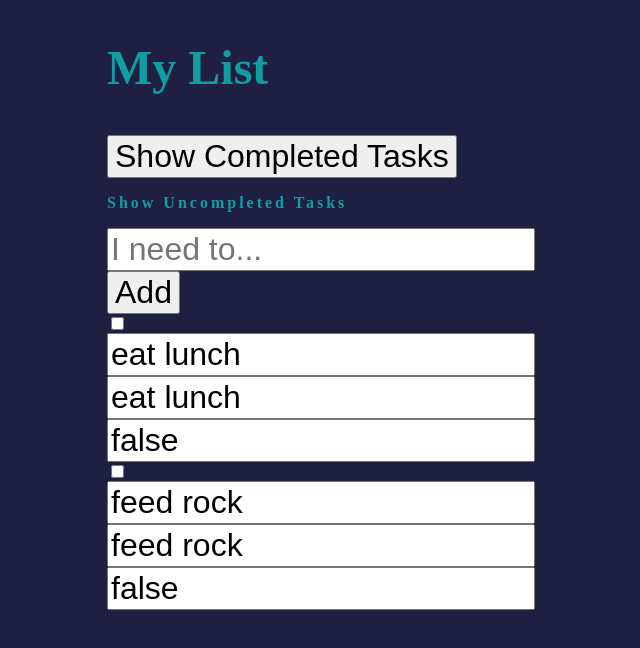
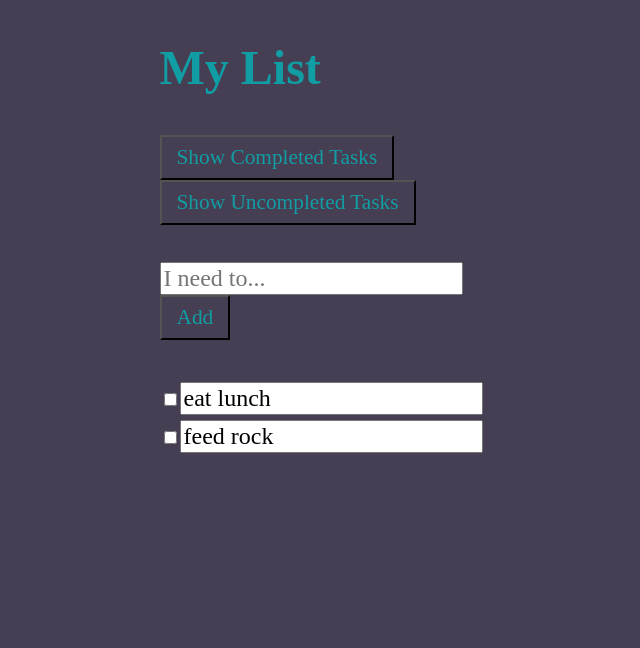
Before and after one commit to waverlywang7/cs124, a React (Create React App) app: page / in a window 1280 px wide. Shown: the top 648 px of the page, without its empty margins (329-969 px from the left). Built offline with nearby package versions, Linux system fonts and the light colour scheme.

Commit message:
tried to do completed things

```diff
--- a/src/App.js
+++ b/src/App.js
@@ -3,6 +3,7 @@ import './App.css';
 import MyList from './MyList';
 import React from "react";
 import { useState } from 'react';
+import './ListItem.js'
 import {generateUniqueID} from "web-vitals/dist/modules/lib/generateUniqueID";
 
 
@@ -28,11 +29,14 @@ function App(props) {
     }
 
 
+
+
     return <div>
         <MyList list={data}
                 onItemAdded={handleItemAdded}
                 onDeleteListItem={handleDeleteListItem}
                 onListItemFieldChanged={handleListItemFieldChanged}
+                //onToggleListItemCompleted={toggleListItemCompleted}
         /></div>;
 };
 
--- a/src/ListItem.css
+++ b/src/ListItem.css
@@ -1,4 +1,4 @@
-body{
+body {
         font-family: "Avenir";
         color: #119DA4;
         display: flex;
@@ -8,17 +8,35 @@ body{
         flex-start: center;
         padding-left: 20px;
         font-size: 24pt;
-    background-color: #1F2041;
+        background-color: #463E52;
 }
+
 input{
-    font-size: 24pt;
+    font-family: "Avenir";
+    font-size: 18pt;
     display: flex;
 }
 
 button{
-    font-size: 24pt;
+    font-family: "Avenir";
+    font-size: 16pt;
     display: flex;
+    margin: 0;
+    padding: 8px 15px;
+
+    overflow: visible;
+    background: transparent;
+    color: inherit;
+    line-height: normal;
+    -webkit-font-smoothing: inherit;
+    -moz-osx-font-smoothing: inherit;
+    -webkit-appearance: none;
+    width: auto
 }
+button::-moz-focus-inner {
+    border: 0;
+}
+
 h3 {
     font-size: 12pt;
     letter-spacing: 3px;
@@ -26,3 +44,11 @@ h3 {
 h3:hover{
     color: orange;
 }
+
+.container > * {
+    display: inline-block;
+}
+
+.container2 > * {
+    display: inline-block;
+}
--- a/src/ListItem.js
+++ b/src/ListItem.js
@@ -1,14 +1,44 @@
 import './ListItem.css';
-import handleListItemFieldChanged from "./MyList.js";
+import './MyList.js'
+import handleChecked from "./MyList.js";
 
 import ListItemField from './ListItemField.js'
 
 function ListItem(props) {
+    // console.log(props.completed);
     const classes = ["listItem "];
+    // const checked = ["listItemChecked "]
     if (props.selected) {
         classes.push("selected");
     }
-    console.log(props.completed);
+    // console.log("selected " + props.selected);
+    // console.log("completed " + props.completed);
+    // console.log("props outside handlechecked" + props)
+
+    // function handleChecked(props){
+    //     // const updatedList = this.state.checkedboxes.map(checkedbox => {
+    //     //     if (checkedbox.id === id) {
+    //     //         checkedbox.completed = !checkedbox.completed;
+    //     //     }
+    //     //     return checkedbox;
+    //     // });
+    //     // console.log("inside handleChecked " + props.selected);
+    //     // console.log("inside handlechecked " + props.completed);
+    //     //if (props.completed){
+    //     let current = !props.completed;
+    //
+    //     console.log("current " + current);
+    //     checked.push(current.toString());
+    //     //}
+    //     console.log("checked array " + checked);
+    //     //props.completed = !props.completed;
+    //     // setData(data.map(
+    //     //     listItem => listItem.completed == completed
+    //     //         ? false
+    //     //         : true,
+    //     // ))
+    // }
+
     return (
         <div className={classes.join(" ")}
              key={props.id}
@@ -16,10 +46,22 @@ function ListItem(props) {
              onClick={(e) => {
                  props.onRowClick(e.currentTarget.id);
              }}
-        ><input type="checkbox" onChange={handleListItemFieldChanged}
-                id="listitem0" name=" listitem0" value="test"/><ListItemField field="name" {...props}/>
-            <ListItemField field="name" {...props}/>
-            <ListItemField field="completed" {...props}/>
+        >
+            <div class= "container2">
+                <input
+                    type="checkbox"
+                    //checked={props.completed}
+                    //onClick={}
+                    onChange={() => props.toggleListItemCompleted(props.id)}
+                    id={props.id}
+                    name=" listitem0"
+                    defaultChecked={props.completed}
+                    value="test"/>
+
+                <ListItemField field="name" {...props}/>
+            </div>
+            {/*<ListItemField field="name" {...props}/>*/}
+            {/*<ListItemField field="completed" {...props}/>*/}
             {/*<>*/}
             {/*    <input type = "checkbox" id = "listitem0" name =" listitem0" value="test" />*/}
             {/*    /!*<label htmlFor="listitem0">{props.name}</label>*!/*/}
--- a/src/MyList.js
+++ b/src/MyList.js
@@ -1,7 +1,7 @@
 import ListItem from "./ListItem.js";
 import React, {useState, useRef} from 'react';
 import {generateUniqueID} from "web-vitals/dist/modules/lib/generateUniqueID";
-
+import setData from "./App.js";
 function MyList(props) {
     // eslint-disable-next-line react-hooks/rules-of-hooks
     const [newItem, setNewItem] = useState({name: "", id: 0, completed: false});
@@ -20,6 +20,17 @@ function MyList(props) {
         // console.log(data);
     }
 
+    function toggleListItemCompleted(id){
+        console.log(props.list[0]);
+        const updatedMyList = props.list.map(a => {
+            if (id == a.id) {
+                return {...a, completed: !a.completed}
+            }
+            return a;
+            setNewItem(updatedMyList);
+        });
+
+    }
 
     // function handleUpdateData(id, field, newValue) {
     //     var newData = data.map( p => parseInt(p.id) === parseInt(id) ? {...p, [field]: [newValue]} : p);
@@ -31,26 +42,33 @@ function MyList(props) {
         <div>
             <h2> My List </h2>
             <button onClick={() => setShowCompletedItems(!showCompletedItems)}> Show Completed Tasks </button>
-            <h3> Show Uncompleted Tasks </h3>
+            <button> Show Uncompleted Tasks </button>
+            <br />
             <input type="text" ref={input} id="myInput" placeholder="I need to..."/>
-            <button onClick={handleAdd}>Add</button>
+            <div class="container">
+                <button onClick={handleAdd}>Add</button>
+                {selectedId && <button type="button" onClick={
+                    () => {
+                        props.onDeleteListItem(selectedId);
+                        setSelectedId(null);
+                    }}>
+                    Delete Task
+                </button>
+                }
+            </div><br />
 
-            {props.list.map(a=> <ListItem
+
+            {props.list.map(a=>
+                <ListItem
                 onRowClick={(id) =>
                     setSelectedId(id)}
                 onListItemFieldChanged={props.onListItemFieldChanged}
                 selected={a.id === selectedId}
                 key={a.id}
-                onChecked={props.onChecked} //needed?
+                name={a.name}
+                toggleListItemCompleted={toggleListItemCompleted}
+                completed={a.completed} //needed?
                 {...a} />)}
-
-            {selectedId && <button type="button" onClick={
-                () => {
-                    props.onDeleteListItem(selectedId);
-                    setSelectedId(null);
-                }}>
-                Delete Task
-            </button>}
 
             </div>);
             }
```
Also changed, not shown: src/design.md (added). Lines whose indentation alone changed are shown as unchanged.
